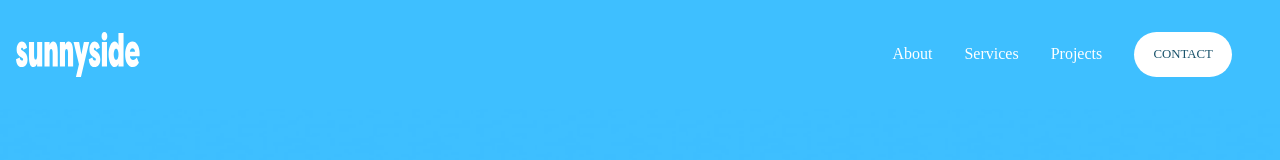
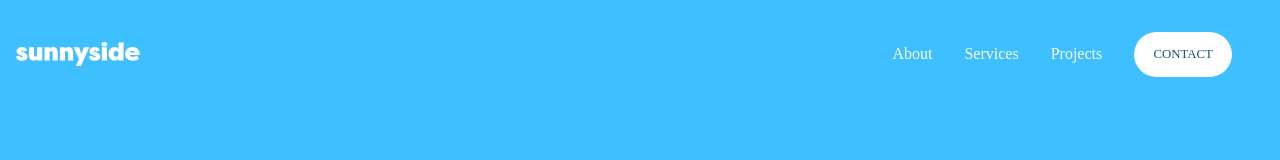
Before and after one commit to nekokanbaru/fem-sunnyside-agency, a website built with Vite: page index.html in a window 1280 px wide. Shown: the top 160 px of the page. Built offline with nearby package versions, Linux system fonts and the light colour scheme; files whose address does not match are found by name.

Commit message:
change logo stretching

```diff
--- a/style.css
+++ b/style.css
@@ -138,6 +138,10 @@ svg {
   background-color: hsl(51, 100%, 49%);
   padding: 0.5em 2em;
   border-radius: 10em;
+}
+
+.navigation img {
+	align-self:center;
 }
 
 .navigation a {
```
